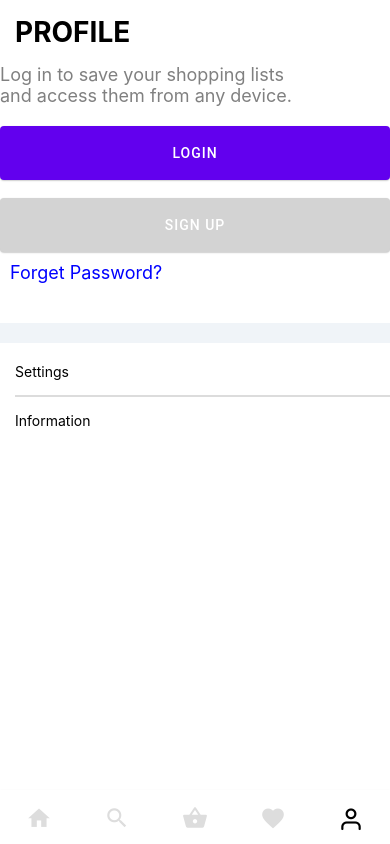
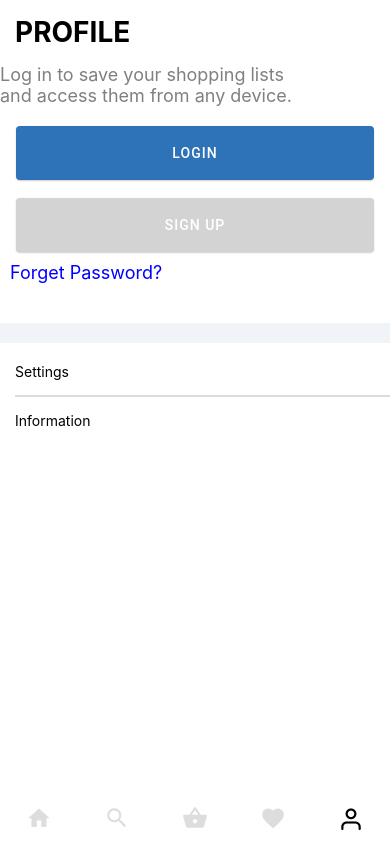
Before and after one commit to EmanSalah95/Ikea-App, a React Native app: screen /User in a window 390 px wide. Built offline with nearby package versions, Linux system fonts and the light colour scheme.

Commit message:
change Style into button

```diff
--- a/src/screens/User/style.js
+++ b/src/screens/User/style.js
@@ -25,7 +25,10 @@ export const styles = StyleSheet.create({
     logBtn: {
         width: "100%",
         marginTop: 20,
-        padding: 10
+        padding: 10,
+        width: "92%",
+        backgroundColor: "#2e73b8",
+	    alignSelf: "center"
     },
 
     signBtn: {
@@ -34,6 +37,8 @@ export const styles = StyleSheet.create({
         color: 'black',
         backgroundColor: "lightgray",
         padding: 10,
+        width: "92%",
+        alignSelf: "center"
     },
 
     txtQues: {
```
